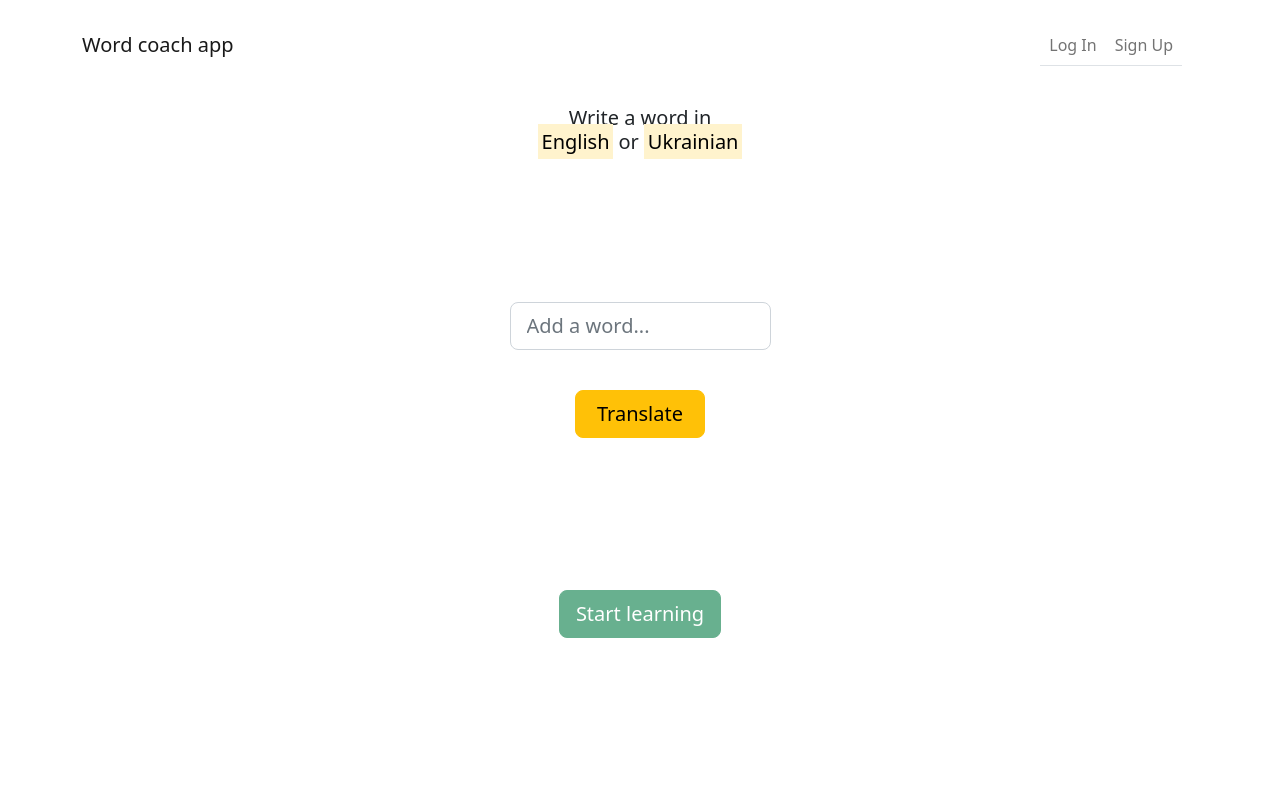
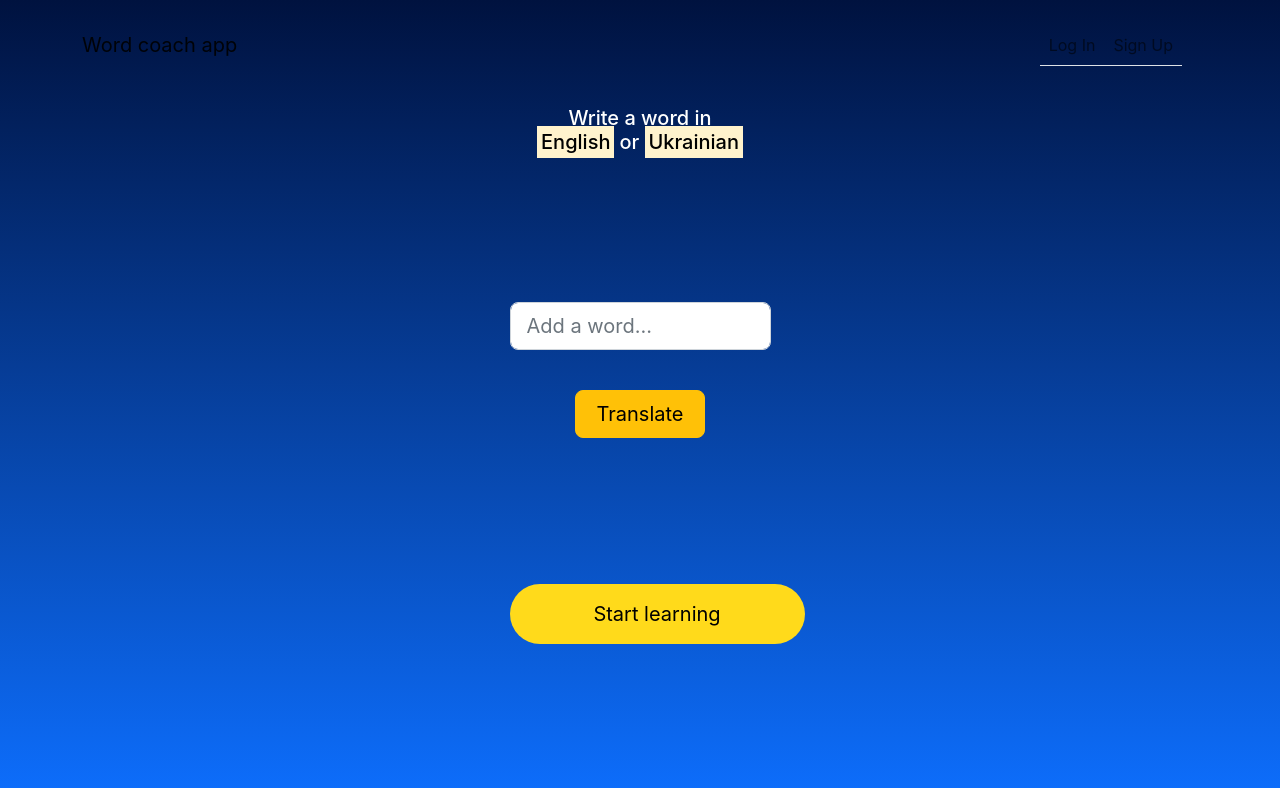
Before and after one commit to newdisease/words-coach-app, a React (Create React App) app in the folder frontend/: page / in a window 1280 px wide. Shown: the top 788 px of the page. Built offline with nearby package versions, Linux system fonts and the light colour scheme; no server answers.

Commit message:
init Button component with lg button styles

```diff
--- a/frontend/package.json
+++ b/frontend/package.json
@@ -11,6 +11,7 @@
     "@testing-library/user-event": "^13.5.0",
     "axios": "^0.27.2",
     "bootstrap": "^5.2.0",
+    "classnames": "^2.3.1",
     "react": "^18.2.0",
     "react-bootstrap": "^2.4.0",
     "react-bootstrap-icons": "^1.8.4",
@@ -20,6 +21,7 @@
     "react-router-dom": "^6.3.0",
     "react-scripts": "5.0.1",
     "redux": "^4.2.0",
+    "sass": "^1.54.5",
     "web-vitals": "^2.1.4",
     "yup": "^0.32.11"
   },
--- /dev/null
+++ b/frontend/src/Components/Common/Button.jsx
@@ -0,0 +1,19 @@
+import classNames from 'classnames';
+import './Button.scss';
+
+const Button = ({ children, onClick, className, disabled, raised, size }) => {
+  return (
+    <button
+      onClick={onClick}
+      className={classNames('button', className, {
+        'button--raised': raised,
+        [`button--${size}`]: size,
+      })
+      }
+      disabled={disabled}>
+      {children}
+    </button>
+  );
+}
+
+export default Button;
--- /dev/null
+++ b/frontend/src/Components/Common/Button.scss
@@ -0,0 +1,34 @@
+@use 'sass:color';
+@use "../../Styles/Variables.scss" as *;
+
+
+$button-blue: #217BFF;
+
+.button {
+  background: transparent;
+  border: 0;
+  transition: 0.2s ease-in-out;
+
+  &--raised {
+    background-color: $yellow;
+    color: black;
+    border-radius: 50px;
+
+    &:hover {
+      background-color: $button-blue;
+      color: white;
+    }
+
+    &:disabled {
+      background-color: color.adjust($color:white, $alpha:-0.8);
+      color: color.adjust($color:white, $alpha:-0.5);
+    }
+  }
+
+  &--lg {
+    font-size: 1.25rem;
+    height: 60px;
+    min-width: 295px;
+  }
+
+}
--- a/frontend/src/Components/Pages/MainPage.jsx
+++ b/frontend/src/Components/Pages/MainPage.jsx
@@ -1,8 +1,9 @@
-import { Button, Col, Row } from 'react-bootstrap';
+import { Col, Row } from 'react-bootstrap';
 import { Link } from 'react-router-dom';
 import WordsSearchForm from '../WordsSearchForm/WordsSearchForm';
 import { useSelector } from 'react-redux';
 import GoogleAuth from '../Auth/GoogleAuth';
+import Button from '../Common/Button';
 
 
 function MainPage() {
@@ -31,7 +32,9 @@ function MainPage() {
                         variant="success"
                         size="lg"
                         to='/quiz'
-                        className={(isUserHasWordsInProgress || !isAuthenticated) && "disabled"}>
+                        raised
+                    // disabled={!isAuthenticated || isUserHasWordsInProgress}
+                    >
                         Start learning
                     </Button>
                 </Col>
--- /dev/null
+++ b/frontend/src/Styles/Layout.scss
@@ -0,0 +1,19 @@
+@font-face {
+  font-family: "Inter";
+  src: url("./Fonts/Inter-VariableFont_slnt\,wght.ttf") format("ttf"),
+}
+
+html {
+  min-height: 100%;
+}
+
+body {
+  background: linear-gradient(180deg, #00123F 0%, #0D6EFD 100%);
+  min-height: 100%;
+  color: white;
+  font-family: "Inter", sans-serif;
+}
+
+.modal-dialog {
+  color: black;
+}
--- /dev/null
+++ b/frontend/src/Styles/Style.scss
@@ -0,0 +1,2 @@
+@use './Variables';
+@use './Layout';
--- /dev/null
+++ b/frontend/src/Styles/Variables.scss
@@ -0,0 +1 @@
+$yellow: #FFDA1B;
--- a/frontend/src/index.jsx
+++ b/frontend/src/index.jsx
@@ -2,6 +2,7 @@ import { createRoot } from "react-dom/client";
 import { BrowserRouter } from "react-router-dom";
 import App from "./Components/App";
 import 'bootstrap/dist/css/bootstrap.min.css';
+import './Styles/Style.scss';
 
 const rootElement = document.getElementById("root");
 const root = createRoot(rootElement);
```
Also changed, not shown: frontend/src/Styles/Fonts/Inter-VariableFont_slnt,wght.ttf (added), 1 other file (tests, documents, lock files or other folders).
